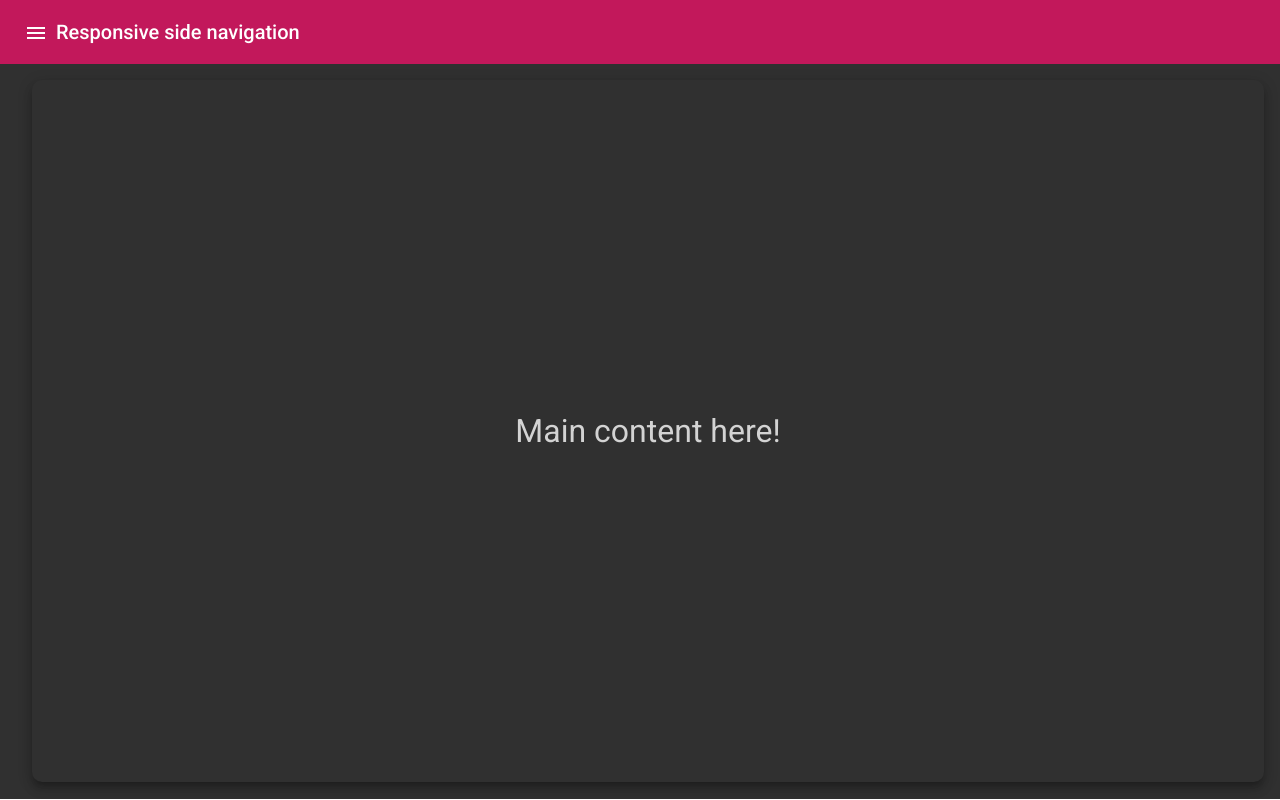
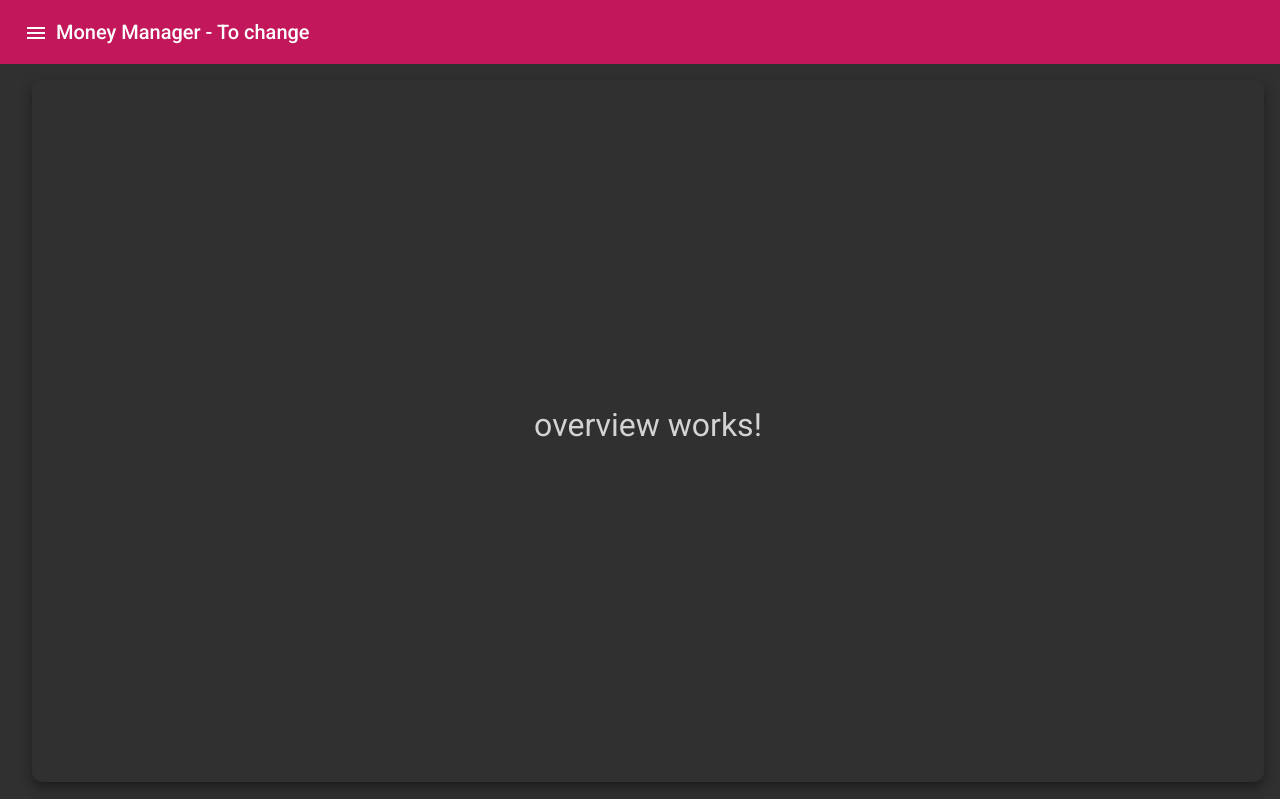
Before and after one commit to rpbaltazar/money-manager, an Angular app: page /overview in a window 1280 px wide. Before the commit this address led to /. Built offline with nearby package versions, Linux system fonts and the light colour scheme.

Commit message:
added overview component and routing from menu

```diff
--- a/src/app/app-routing.module.ts
+++ b/src/app/app-routing.module.ts
@@ -1,10 +1,10 @@
 import { NgModule } from '@angular/core';
 import { RouterModule, Routes } from '@angular/router';
-// import { HomeComponent } from '../home/home.component';
+import { OverviewComponent } from './overview/overview.component';
 
 const routes: Routes = [
-  // { path: 'home', component: HomeComponent },
-  // { path: '', redirectTo: '/home', pathMatch: 'full' }
+  { path: 'overview', component: OverviewComponent },
+  { path: '', redirectTo: '/overview', pathMatch: 'full' }
 ];
 
 @NgModule({
--- a/src/app/app.component.html
+++ b/src/app/app.component.html
@@ -7,7 +7,7 @@
       close
     </mat-icon>
   </button>
-  Responsive side navigation
+  {{title}}
 </mat-toolbar>
 
 <mat-sidenav-container>
@@ -20,11 +20,11 @@
 
     <mat-divider></mat-divider>
 
-    <button mat-button class="menu-button">
+    <button mat-button class="menu-button" [routerLink]="'/overview'">
       <mat-icon>home</mat-icon>
-      <span>Home</span>
+      <span>Overview</span>
     </button>
-    <button mat-button class="menu-button">
+    <button mat-button class="menu-button" [routerLink]="'/bananas'">
       <mat-icon>person</mat-icon>
       <span>Profile</span>
     </button>
@@ -43,7 +43,7 @@
   </mat-sidenav>
   <mat-sidenav-content>
     <div class="content mat-elevation-z8">
-      Main content here!
+      <router-outlet></router-outlet>
     </div>
   </mat-sidenav-content>
 </mat-sidenav-container>
--- a/src/app/app.component.ts
+++ b/src/app/app.component.ts
@@ -6,5 +6,5 @@ import { Component } from '@angular/core';
   styleUrls: ['./app.component.css']
 })
 export class AppComponent {
-  title = 'money-manager';
+  title = 'Money Manager - To change';
 }
--- /dev/null
+++ b/src/app/overview/overview.component.html
@@ -0,0 +1 @@
+<p>overview works!</p>
--- /dev/null
+++ b/src/app/overview/overview.component.ts
@@ -0,0 +1,16 @@
+import { Component, OnInit } from '@angular/core';
+
+@Component({
+  selector: 'app-overview',
+  templateUrl: './overview.component.html',
+  styleUrls: ['./overview.component.css']
+})
+export class OverviewComponent implements OnInit {
+  title = 'Overview';
+
+  constructor() { }
+
+  ngOnInit(): void {
+  }
+
+}
```
Also changed, not shown: src/app/app.module.ts (+6 -2 lines), src/app/overview/overview.component.css (added), 1 other file (tests, documents, lock files or other folders).
